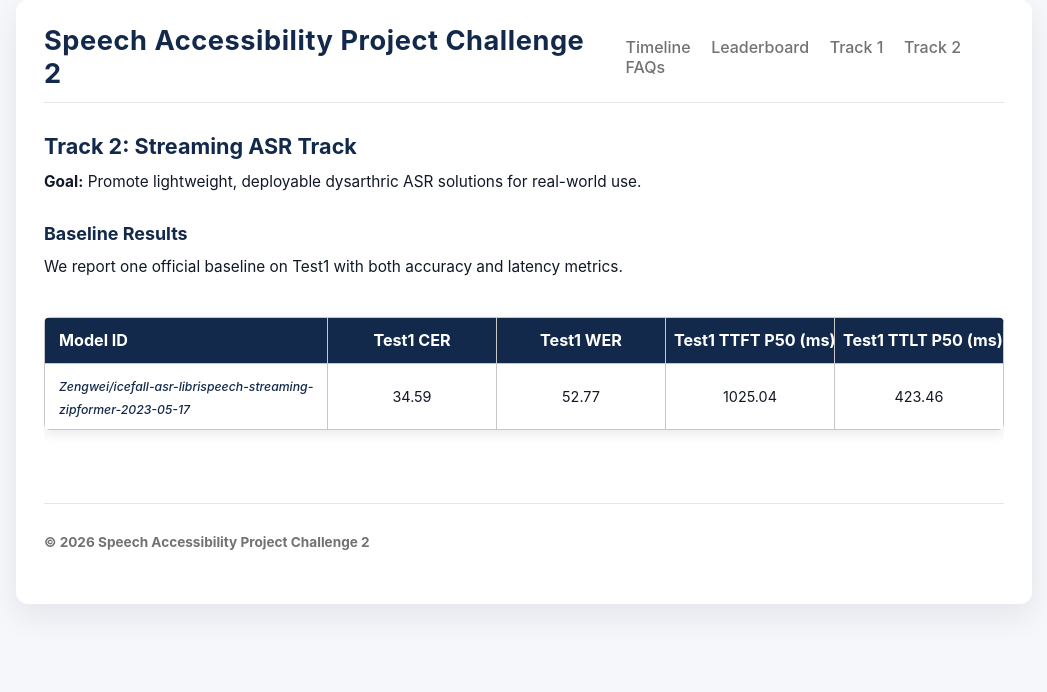
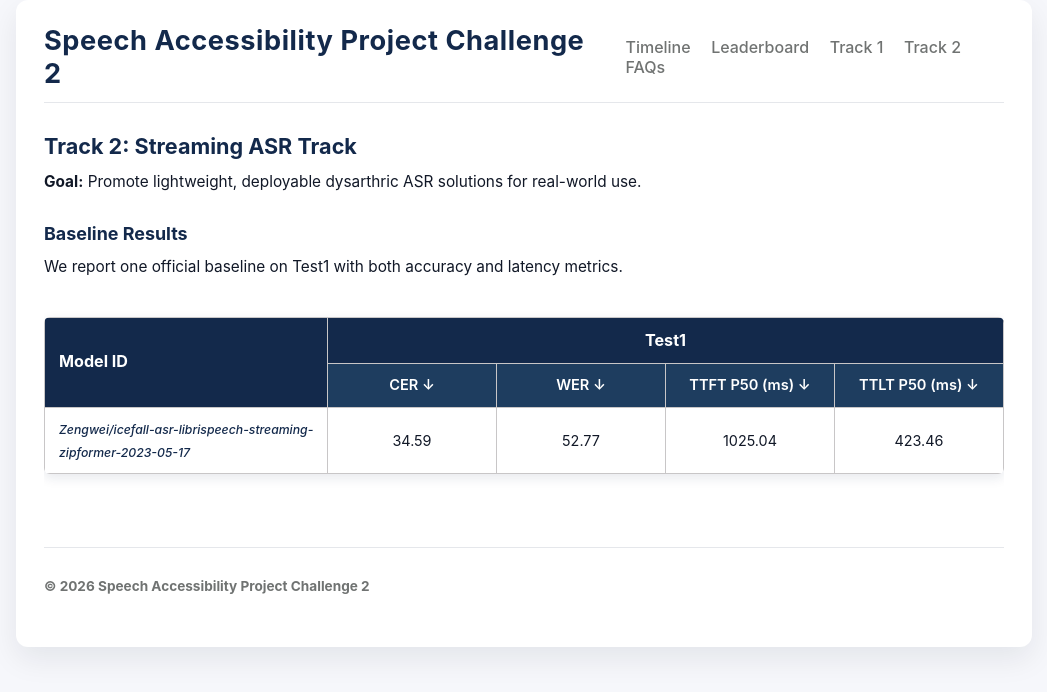
Before and after one commit to xiuwenz2/SAPC2-website, a Jekyll site: the page built from pages/track2.md, in a window 1280 px wide. Shown: the top 692 px of the page, without its empty margins (116-1163 px from the left). Built offline with Jekyll 4.4.1, drawn with Linux system fonts in a browser that asks for light colours.

Commit message:
add Track2 baseline

```diff
--- a/pages/track2.md
+++ b/pages/track2.md
@@ -16,11 +16,14 @@ We report one official baseline on Test1 with both accuracy and latency metrics.
     <table class="baseline-table">
       <thead>
         <tr>
-          <th>Model ID</th>
-          <th>Test1 CER</th>
-          <th>Test1 WER</th>
-          <th>Test1 TTFT P50 (ms)</th>
-          <th>Test1 TTLT P50 (ms)</th>
+          <th rowspan="2">Model ID</th>
+          <th colspan="4">Test1</th>
+        </tr>
+        <tr>
+          <th>CER ↓</th>
+          <th>WER ↓</th>
+          <th>TTFT P50 (ms) ↓</th>
+          <th>TTLT P50 (ms) ↓</th>
         </tr>
       </thead>
       <tbody>
```
